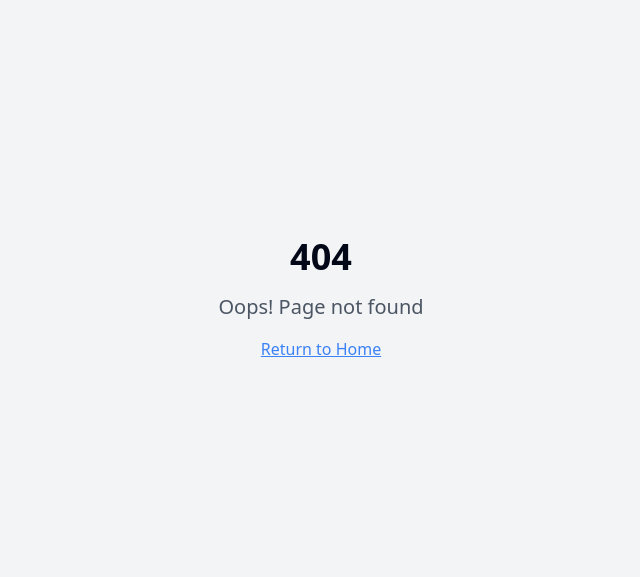
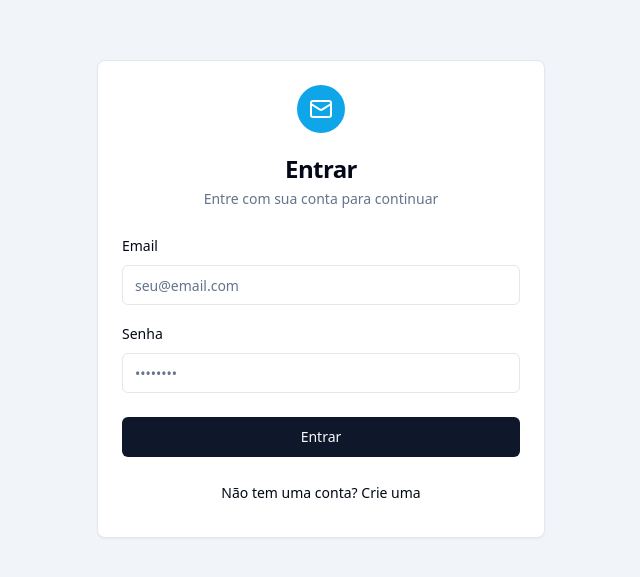
Before and after one commit to thiagosantin/kanban-email-flow, a React (Vite) app: page /auth in a window 1280 px wide. Before the commit this address had no page. Shown: the part 101-678 px from the top of the page, without its empty margins (319-959 px from the left). Built offline with nearby package versions, Linux system fonts and the light colour scheme.

Commit message:
feat: Add login and signup page
This commit adds the login and signup page to the application.

```diff
--- a/src/App.tsx
+++ b/src/App.tsx
@@ -3,17 +3,40 @@ import { Toaster } from "@/components/ui/toaster";
 import { Toaster as Sonner } from "@/components/ui/sonner";
 import { TooltipProvider } from "@/components/ui/tooltip";
 import { QueryClient, QueryClientProvider } from "@tanstack/react-query";
-import { BrowserRouter, Routes, Route } from "react-router-dom";
+import { BrowserRouter, Routes, Route, Navigate } from "react-router-dom";
+import { useEffect, useState } from "react";
+import { supabase } from "@/integrations/supabase/client";
+import { Session } from "@supabase/supabase-js";
 import Index from "./pages/Index";
 import NotFound from "./pages/NotFound";
 import Login from "./pages/Login";
+import Auth from "./pages/Auth";
 import Dashboard from "./pages/Dashboard";
 import About from "./pages/About";
 import Settings from "./pages/Settings";
 
 const queryClient = new QueryClient();
 
-const App = () => (
+const App = () => {
+  const [session, setSession] = useState<Session | null>(null);
+
+  useEffect(() => {
+    // Set up auth state listener
+    const { data: { subscription } } = supabase.auth.onAuthStateChange(
+      (event, session) => {
+        setSession(session);
+      }
+    );
+
+    // Check for existing session
+    supabase.auth.getSession().then(({ data: { session } }) => {
+      setSession(session);
+    });
+
+    return () => subscription.unsubscribe();
+  }, []);
+
+  return (
     <QueryClientProvider client={queryClient}>
       <TooltipProvider>
         <Toaster />
@@ -21,15 +44,16 @@ const App = () => (
         <BrowserRouter>
           <Routes>
             <Route path="/" element={<Index />} />
-          <Route path="/login" element={<Login />} />
-          <Route path="/dashboard" element={<Dashboard />} />
+            <Route path="/auth" element={!session ? <Auth /> : <Navigate to="/dashboard" />} />
+            <Route path="/dashboard" element={session ? <Dashboard /> : <Navigate to="/auth" />} />
             <Route path="/about" element={<About />} />
-          <Route path="/settings" element={<Settings />} />
+            <Route path="/settings" element={session ? <Settings /> : <Navigate to="/auth" />} />
             <Route path="*" element={<NotFound />} />
           </Routes>
         </BrowserRouter>
       </TooltipProvider>
     </QueryClientProvider>
   );
+};
 
 export default App;
--- /dev/null
+++ b/src/pages/Auth.tsx
@@ -0,0 +1,124 @@
+
+import { useState } from "react";
+import { useNavigate } from "react-router-dom";
+import { Mail } from "lucide-react";
+import { supabase } from "@/integrations/supabase/client";
+import { Button } from "@/components/ui/button";
+import { Input } from "@/components/ui/input";
+import { Card, CardContent, CardDescription, CardFooter, CardHeader, CardTitle } from "@/components/ui/card";
+import { Label } from "@/components/ui/label";
+import { toast } from "sonner";
+
+const Auth = () => {
+  const navigate = useNavigate();
+  const [isSignUp, setIsSignUp] = useState(false);
+  const [email, setEmail] = useState("");
+  const [password, setPassword] = useState("");
+  const [loading, setLoading] = useState(false);
+
+  const handleAuth = async (e: React.FormEvent) => {
+    e.preventDefault();
+    setLoading(true);
+
+    try {
+      if (isSignUp) {
+        const { error } = await supabase.auth.signUp({
+          email,
+          password,
+        });
+
+        if (error) throw error;
+
+        toast.success("Conta criada com sucesso! Verifique seu email.");
+      } else {
+        const { error } = await supabase.auth.signInWithPassword({
+          email,
+          password,
+        });
+
+        if (error) throw error;
+
+        toast.success("Login realizado com sucesso!");
+        navigate("/dashboard");
+      }
+    } catch (error: any) {
+      toast.error(error.message);
+    } finally {
+      setLoading(false);
+    }
+  };
+
+  return (
+    <div className="min-h-screen flex items-center justify-center bg-kanban-gray-100 p-4">
+      <Card className="w-full max-w-md">
+        <CardHeader className="space-y-1">
+          <div className="flex justify-center mb-4">
+            <div className="w-12 h-12 rounded-full bg-kanban-blue flex items-center justify-center">
+              <Mail className="h-6 w-6 text-white" />
+            </div>
+          </div>
+          <CardTitle className="text-2xl text-center">
+            {isSignUp ? "Criar conta" : "Entrar"}
+          </CardTitle>
+          <CardDescription className="text-center">
+            {isSignUp
+              ? "Crie sua conta para começar"
+              : "Entre com sua conta para continuar"}
+          </CardDescription>
+        </CardHeader>
+        <form onSubmit={handleAuth}>
+          <CardContent className="space-y-4">
+            <div className="space-y-2">
+              <Label htmlFor="email">Email</Label>
+              <Input
+                id="email"
+                type="email"
+                placeholder="seu@email.com"
+                value={email}
+                onChange={(e) => setEmail(e.target.value)}
+                required
+              />
+            </div>
+            <div className="space-y-2">
+              <Label htmlFor="password">Senha</Label>
+              <Input
+                id="password"
+                type="password"
+                placeholder="••••••••"
+                value={password}
+                onChange={(e) => setPassword(e.target.value)}
+                required
+              />
+            </div>
+          </CardContent>
+          <CardFooter className="flex flex-col space-y-4">
+            <Button
+              type="submit"
+              className="w-full"
+              disabled={loading}
+            >
+              {loading
+                ? "Processando..."
+                : isSignUp
+                  ? "Criar conta"
+                  : "Entrar"}
+            </Button>
+            <Button
+              type="button"
+              variant="ghost"
+              className="w-full"
+              onClick={() => setIsSignUp(!isSignUp)}
+              disabled={loading}
+            >
+              {isSignUp
+                ? "Já tem uma conta? Entre"
+                : "Não tem uma conta? Crie uma"}
+            </Button>
+          </CardFooter>
+        </form>
+      </Card>
+    </div>
+  );
+};
+
+export default Auth;
--- a/src/pages/Index.tsx
+++ b/src/pages/Index.tsx
@@ -17,7 +17,7 @@ const Index = () => {
         </p>
         <div className="space-x-4">
           <Button
-            onClick={() => navigate("/login")}
+            onClick={() => navigate("/auth")}
             className="bg-kanban-blue hover:bg-kanban-blue/90 text-white px-8 py-2 rounded-md text-lg"
           >
             Começar agora
```
Lines whose indentation alone changed are shown as unchanged.
